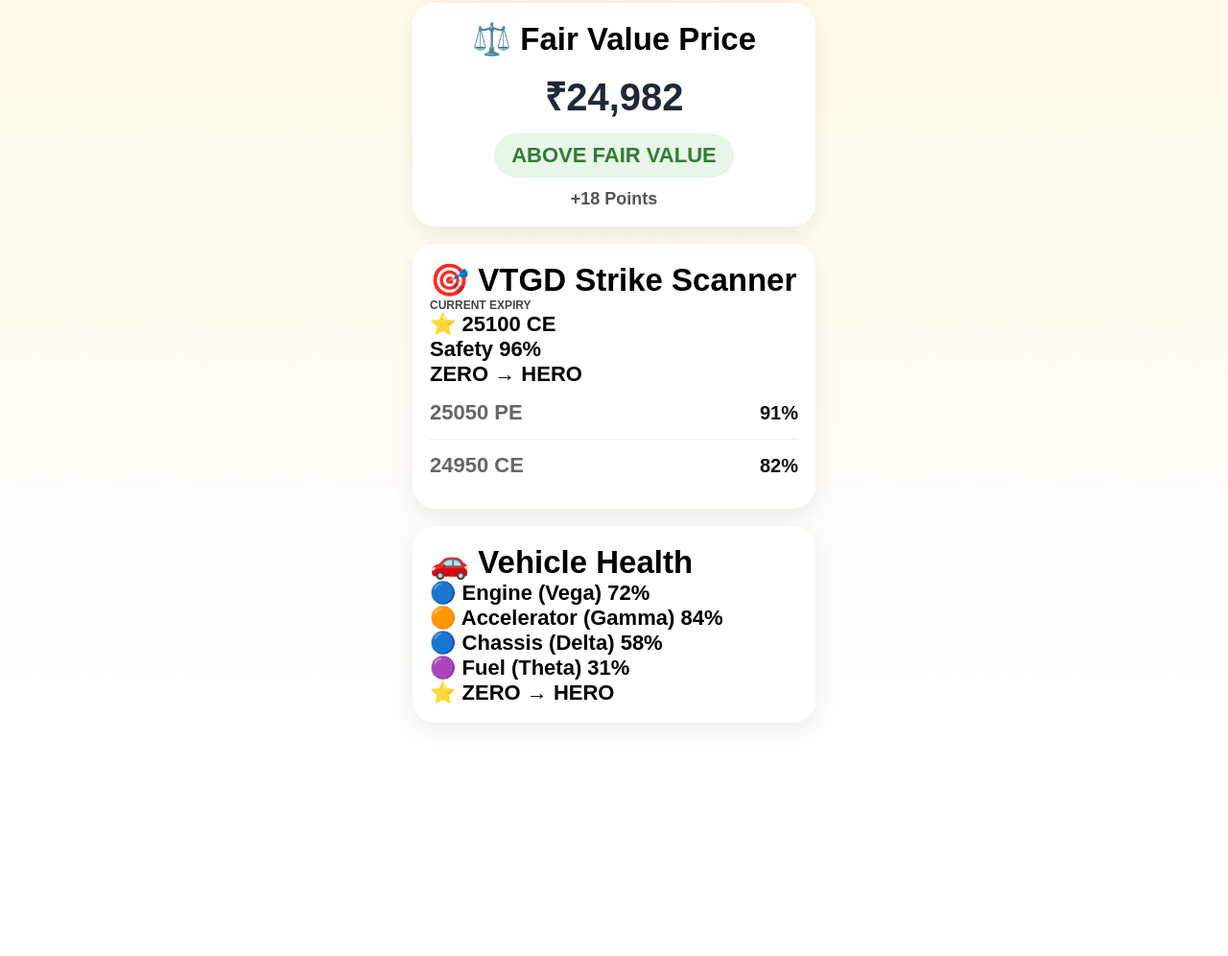
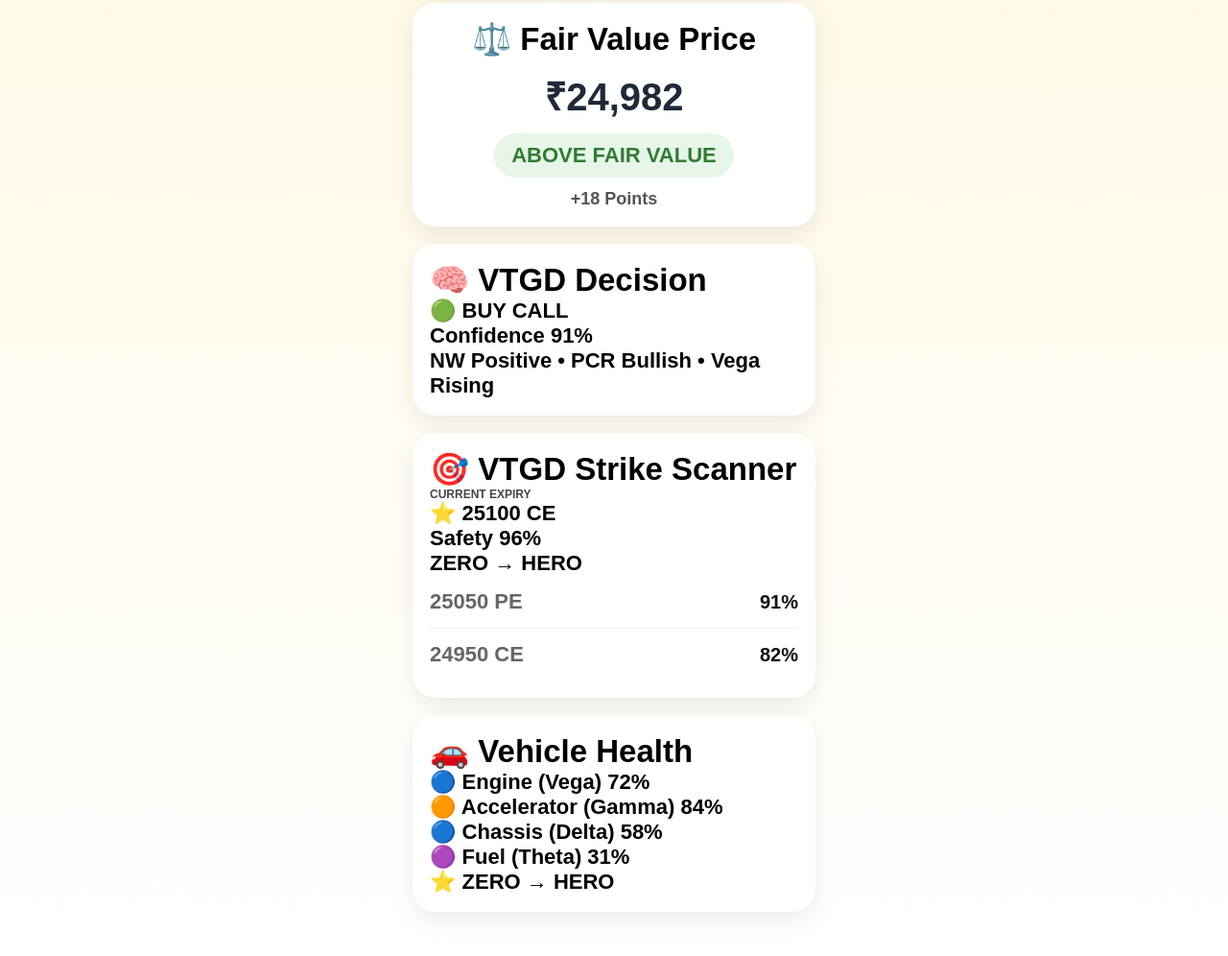
Before and after one commit to ardhnarishwar-ai/VTGD, a plain HTML site: page design/cockpit-v2.html in a window 1280 px wide. Shown: the part 1208-2204 px from the top of the page at 96% size. Before the commit the page ends 2011 px from the top, so only its background shows below. Drawn offline with Linux system fonts and the light colour scheme.

Commit message:
Add VTGD Decision Card to cockpit-v2.html
Added a decision card with action, confidence, and reason.

```diff
--- a/design/cockpit-v2.html
+++ b/design/cockpit-v2.html
@@ -136,6 +136,25 @@
     </div>
 
 </div>
+    <!-- Decision Card -->
+
+<div class="card decision-card">
+
+    <h2>🧠 VTGD Decision</h2>
+
+    <div class="decision-action buy">
+        🟢 BUY CALL
+    </div>
+
+    <div class="decision-confidence">
+        Confidence 91%
+    </div>
+
+    <div class="decision-reason">
+        NW Positive • PCR Bullish • Vega Rising
+    </div>
+
+</div>
     <!-- Strike Scanner -->
     <div class="card strike-card">
 
```
